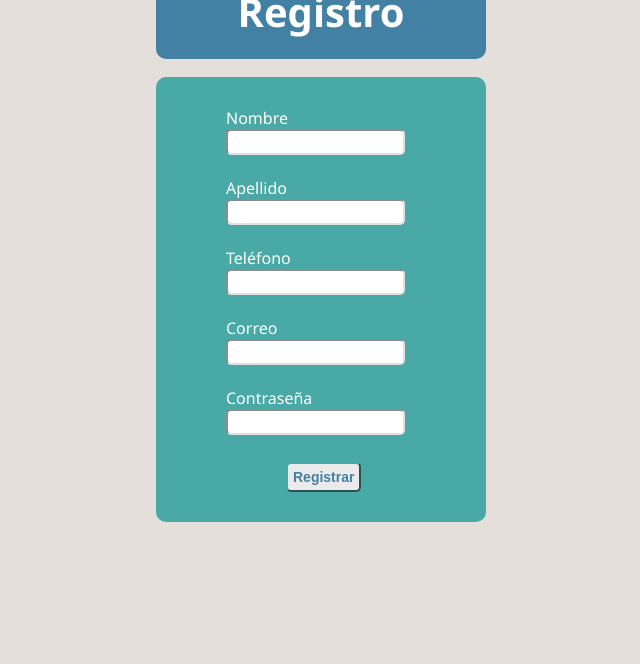
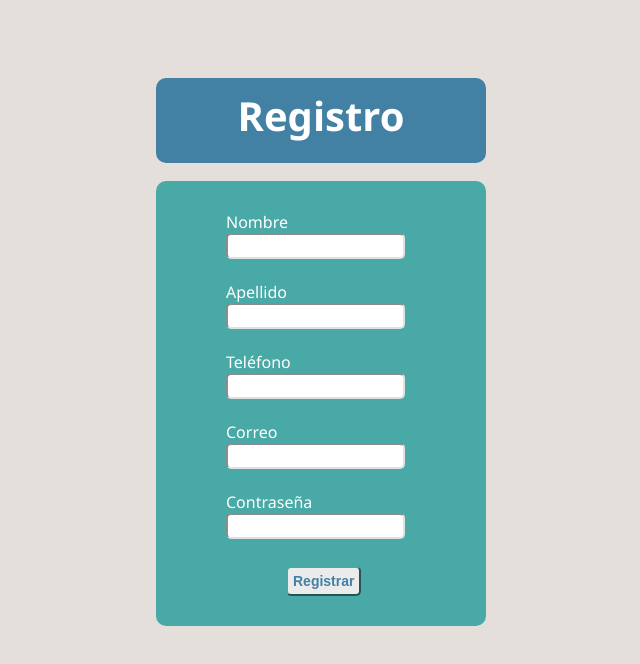
Before and after one commit to CamiloBeltranM/Shipping-Comparator, a plain HTML site: page registro.html in a window 1280 px wide. Shown: the whole page, without its empty margins (327-967 px from the left). Drawn offline with Linux system fonts and the light colour scheme.

Commit message:
Modficando margen en cuerpo 2

```diff
--- a/estilos.css
+++ b/estilos.css
@@ -55,7 +55,7 @@ header {
 .cuerpo2 {
     background-color: #e4dfda;
     position: absolute;
-    top: 30%;
+    top: 43%;
     left: 50%;
     transform: translate(-50%, -50%);
 }
```
